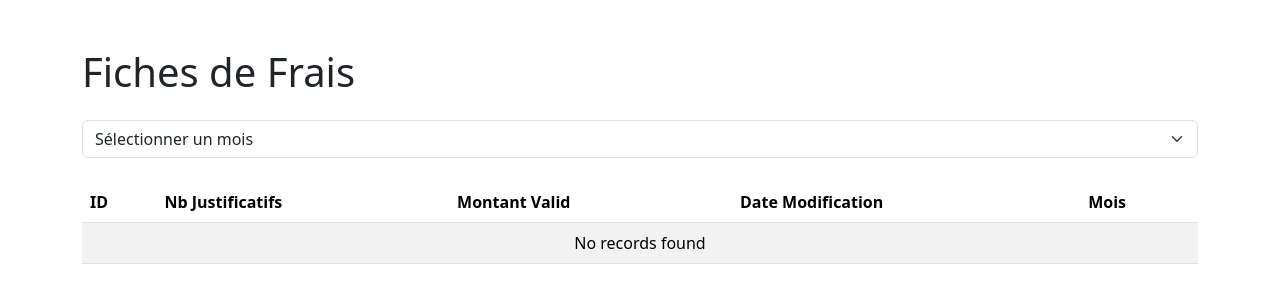
After one commit to JUMP4D/GSB-Symfony, a Symfony app: template templates/fiche_frais/index.html.twig in a window 1280 px wide. The commit adds this page. Shown: the top 303 px of the page. Run offline with Twig, Linux system fonts and the light colour scheme; the template is opened without the code that fills it, so the values that code supplies are empty; some libraries are stand-ins or nearby versions.

Commit message:
list fiche frais

```diff
--- a/importmap.php
+++ b/importmap.php
@@ -25,4 +25,8 @@ return [
     '@hotwired/turbo' => [
         'version' => '7.3.0',
     ],
+    'mois' => [
+        'path' => './assets/mois.js',
+        'entrypoint' => true,
+    ],
 ];
--- a/src/Entity/User.php
+++ b/src/Entity/User.php
@@ -7,11 +7,13 @@ use Doctrine\Common\Collections\ArrayCollection;
 use Doctrine\Common\Collections\Collection;
 use Doctrine\DBAL\Types\Types;
 use Doctrine\ORM\Mapping as ORM;
+use Symfony\Bridge\Doctrine\Validator\Constraints\UniqueEntity;
 use Symfony\Component\Security\Core\User\PasswordAuthenticatedUserInterface;
 use Symfony\Component\Security\Core\User\UserInterface;
 
 #[ORM\Entity(repositoryClass: UserRepository::class)]
 #[ORM\UniqueConstraint(name: 'UNIQ_IDENTIFIER_EMAIL', fields: ['email'])]
+#[UniqueEntity(fields: ['email'], message: 'There is already an account with this email')]
 class User implements UserInterface, PasswordAuthenticatedUserInterface
 {
     #[ORM\Id]
--- a/templates/base.html.twig
+++ b/templates/base.html.twig
@@ -1,4 +1,5 @@
 <!DOCTYPE html>
+<link href="https://cdn.jsdelivr.net/npm/bootstrap@5.3.3/dist/css/bootstrap.min.css" rel="stylesheet" integrity="sha384-QWTKZyjpPEjISv5WaRU9OFeRpok6YctnYmDr5pNlyT2bRjXh0JMhjY6hW+ALEwIH" crossorigin="anonymous">
 <html>
     <head>
         <meta charset="UTF-8">
--- /dev/null
+++ b/templates/fiche_frais/index.html.twig
@@ -0,0 +1,54 @@
+{% extends 'base.html.twig' %}
+
+{% block title %}Fiches de Frais{% endblock %}
+
+{% block body %}
+    <div class="container mt-5">
+        <h1 class="mb-4">Fiches de Frais</h1>
+        <select id="monthSelect" class="form-select" aria-label="Default select example">
+            <option selected>Sélectionner un mois</option>
+            <option value="01">Janvier</option>
+            <option value="02">Février</option>
+            <option value="03">Mars</option>
+            <option value="04">Avril</option>
+            <option value="05">Mai</option>
+            <option value="06">Juin</option>
+            <option value="07">Juillet</option>
+            <option value="08">Août</option>
+            <option value="09">Septembre</option>
+            <option value="10">Octobre</option>
+            <option value="11">Novembre</option>
+            <option value="12">Décembre</option>
+        </select>
+        <br>
+        <table class="table table-striped">
+            <thead class="thead-dark">
+            <tr>
+                <th>ID</th>
+                <th>Nb Justificatifs</th>
+                <th>Montant Valid</th>
+                <th>Date Modification</th>
+                <th>Mois</th>
+            </tr>
+            </thead>
+            <tbody id="ficheFraisTable">
+            {% for fiche in ficheFrais %}
+                <tr>
+                    <td>{{ fiche.id }}</td>
+                    <td>{{ fiche.nbJustificatifs }}</td>
+                    <td>{{ fiche.montantValid }}</td>
+                    <td>{{ fiche.dateModif|date('Y-m-d H:i') }}</td>
+                    <td>{{ fiche.mois|date('Y-m') }}</td>
+                </tr>
+            {% else %}
+                <tr>
+                    <td colspan="5" class="text-center">No records found</td>
+                </tr>
+            {% endfor %}
+            </tbody>
+        </table>
+    </div>
+    {% block javascripts %}
+        {{ importmap('mois') }}
+    {% endblock %}
+{% endblock %}
```
Also changed, not shown: assets/mois.js (added, +21 -0 lines), src/Controller/FicheFraisController.php (added, +30 -0 lines).
